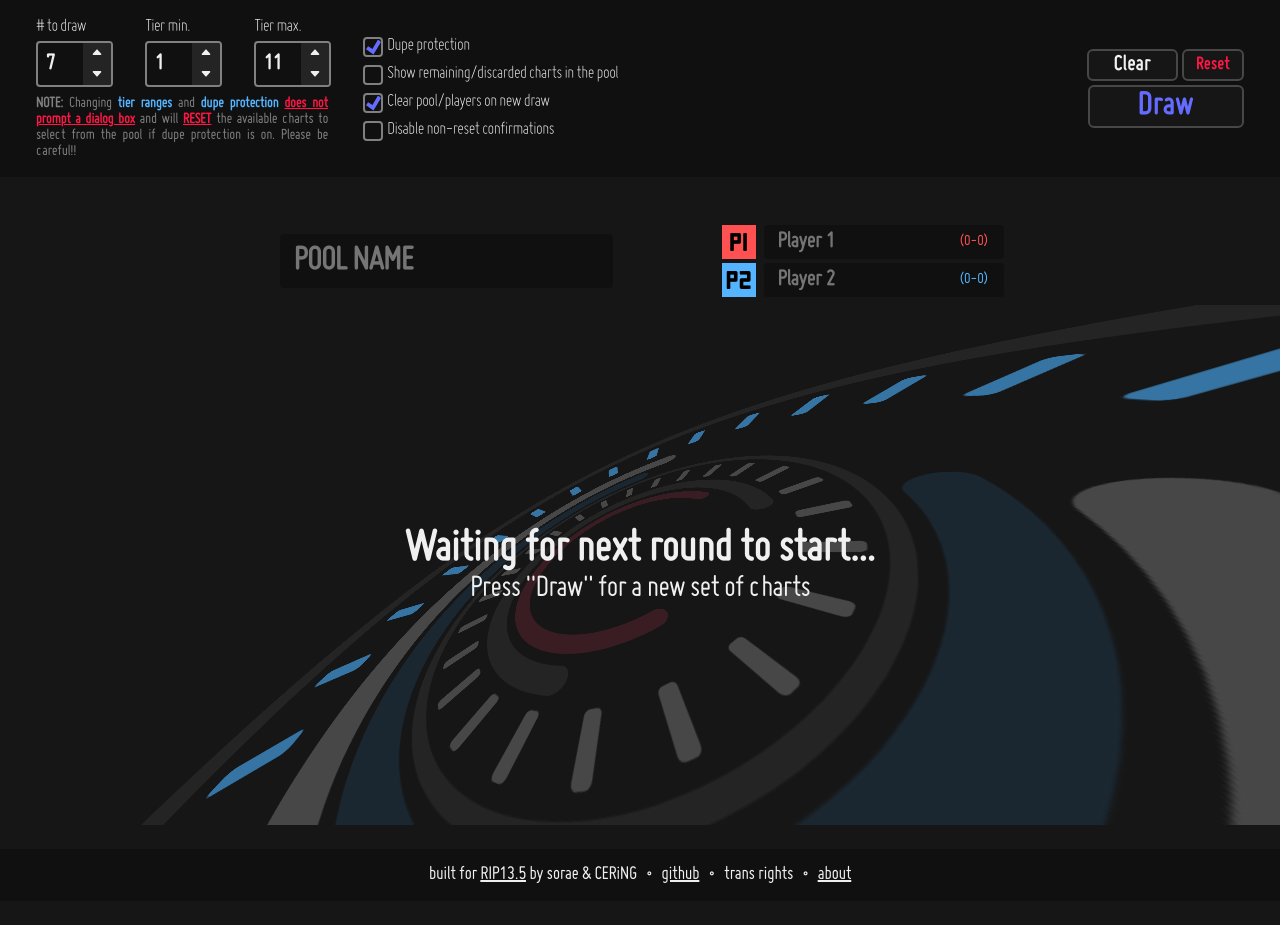
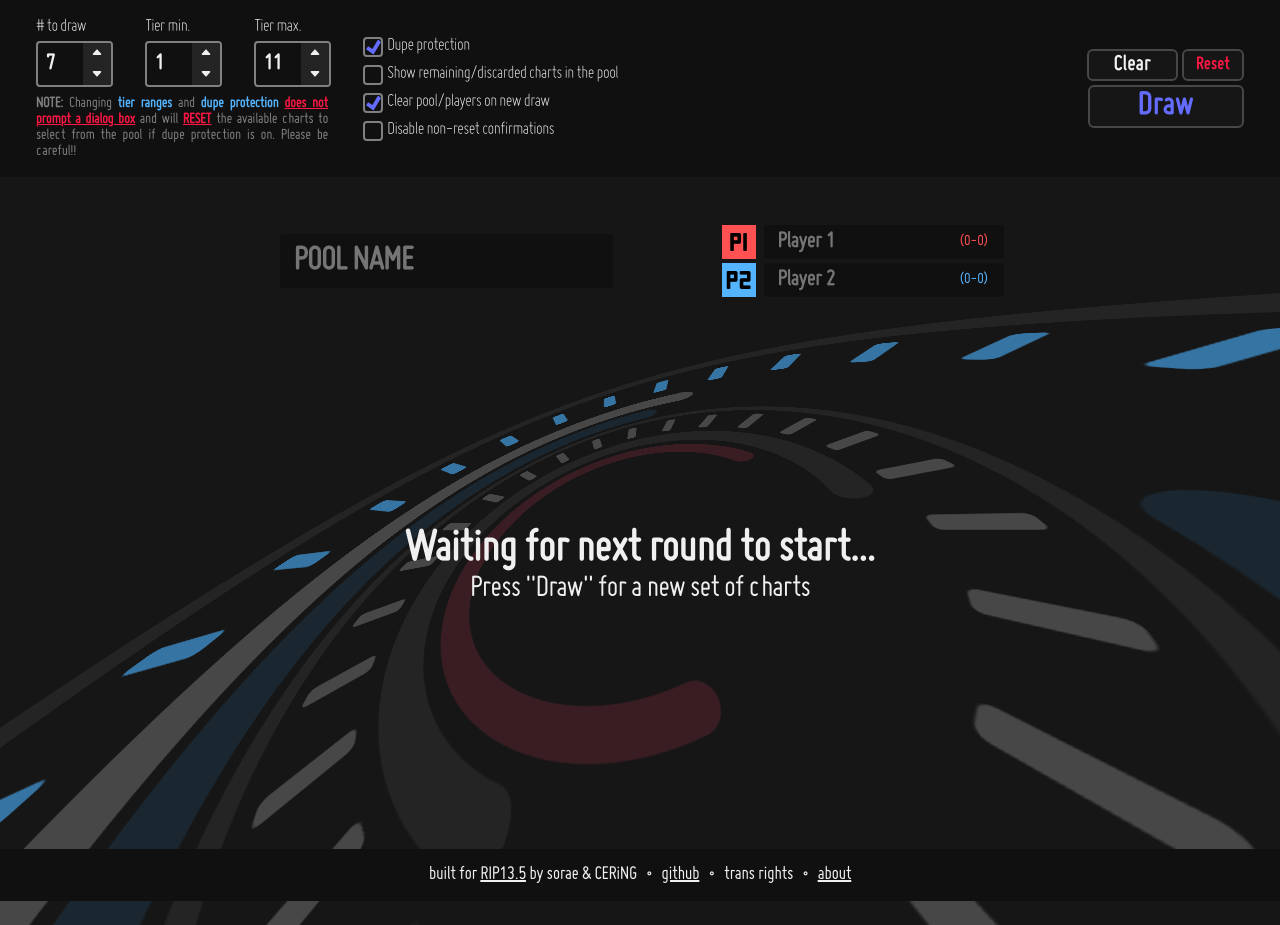
Before and after one commit to soraeee/cardigan, a React (Vite) app in the folder card-draw/: page / in a window 1280 px wide. Before the commit the page ends 901 px from the top, so only its background shows below. Built offline with nearby package versions, Linux system fonts and the light colour scheme.

Commit message:
Show ring background while card draws are active

```diff
--- a/card-draw/src/CardDraw.tsx
+++ b/card-draw/src/CardDraw.tsx
@@ -357,6 +357,19 @@ const CardDraw = (props: any) => {
 			</div>
 		</div>
 		<div className="display">
+
+			<div className="ring-container">
+				<div className="ring">
+					<Ring1 className="ring-a"/>
+					<Ring2 className="ring-b"/>
+					<Ring3 className="ring-c"/>
+					<Ring1 className="ring-d"/>
+					<Ring3 className="ring-e"/>
+					<Ring3 className="ring-f"/>
+					<Ring3 className="ring-g"/>
+					<Ring4 className="ring-h"/>
+				</div>
+			</div>
 			<div className="match">
 				<div className="input">
 					<input className="match-name" type="text" placeholder="Pool name" value={matchName} onChange={changeMatchName}/>
@@ -384,16 +397,6 @@ const CardDraw = (props: any) => {
 			</div>
 		{/* Show message when no card draw is present */}
 			{spread.length === 0 && <div className="nodraw">
-				<div className="ring">
-						<Ring1 className="ring-a"/>
-						<Ring2 className="ring-b"/>
-						<Ring3 className="ring-c"/>
-						<Ring1 className="ring-d"/>
-						<Ring3 className="ring-e"/>
-						<Ring3 className="ring-f"/>
-						<Ring3 className="ring-g"/>
-						<Ring4 className="ring-h"/>
-				</div>
 				<div className="nodraw-text">
 					<p className="nodraw-text-head">Waiting for next round to start...</p>
 					<p className="nodraw-text-sub">Press "Draw" for a new set of charts</p>
--- a/card-draw/src/scss/main.scss
+++ b/card-draw/src/scss/main.scss
@@ -77,8 +77,6 @@ b { font-weight: 700 }
   user-select: none;
   min-height: 520px;
   width: 100%;
-  background: color.$dark;
-  perspective: 250px;
   z-index: -1;
   overflow: hidden;
   &-text {
@@ -108,12 +106,35 @@ b { font-weight: 700 }
   }
 }
 
+// bruh
+.ring-container {
+  @include mixin.flex($dir: column, $x-align: center);
+  position: absolute;
+  margin: 0 auto;
+  user-select: none;
+  perspective: 250px;
+  min-height: 100vh;
+  width: 100%;
+  z-index: -1;
+  overflow: hidden;
+  &-text {
+    text-align: center;
+    &-head {
+      font-size: 3em;
+      font-weight: 700;
+    }
+    &-sub {
+      font-size: 2em;
+    }
+  }
+}
+
 .ring {
   @include mixin.flex($dir: row, $x-align: center);
   position: relative;
-  transform: rotateX(55deg) rotateY(-23deg) scale(0.5);
+  transform: rotateX(50deg) rotateY(-15deg) scale(0.75);
   left: -20px;
-  top: 25px;
+  top: 0px;
   z-index: -2;
   opacity: 1;
   &-e { @include ring(470px, color.$warning-dark, 30s) }
```
